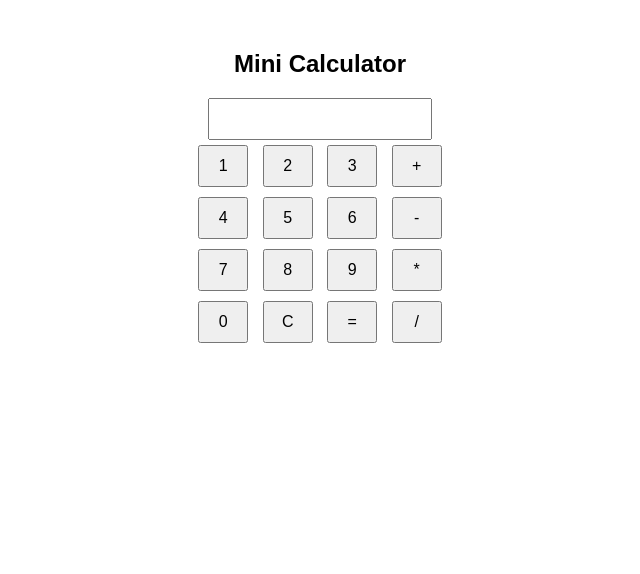
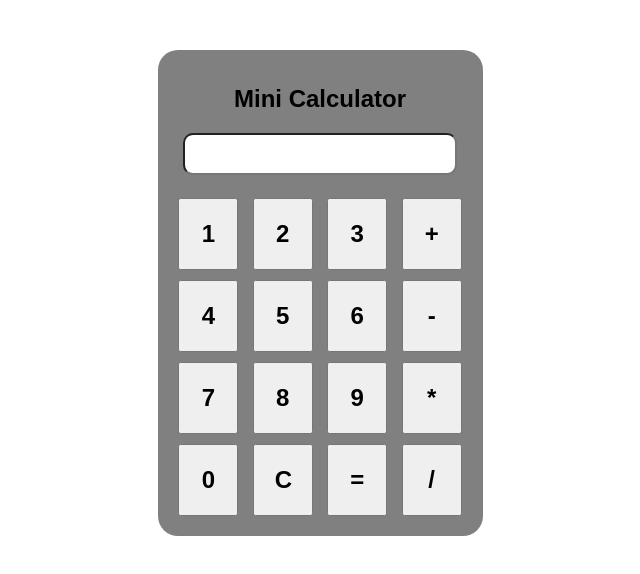
Before and after one commit to Favson/javascript-intro, a plain HTML site: page index.html in a window 1280 px wide. Shown: the whole page, without its empty margins (320-960 px from the left). Drawn offline with Linux system fonts and the light colour scheme.

Commit message:
update calculator

```diff
--- a/index.html
+++ b/index.html
@@ -12,24 +12,35 @@
           }
 
           input {
-            width: 200px;
+            width: 250px;
             padding: 10px;
             font-size: 16px;
+            border-radius: 10px;
           }
 
           button {
-            width: 50px;
-            padding: 10px;
-            font-size: 16px;
+            width: 60px;
+            padding: 20px;
+            font-size: 24px;
+            font-weight: bold;
             margin: 5px;
             cursor: pointer;
+          }
+          .container{
+            background-color: grey;
+            justify-content: center;
+            margin: 0 auto;
+            border-radius: 20px;
+            padding: 15px;
+            width: 25%;
           }
     </style>
 </head>
 <body>
+  <div class="container">
   <h2>Mini Calculator</h2>
   <input type="text" id="display" readonly>
-    <br>
+  <br><br>
   <button onclick="appendToDisplay('1')">1</button>
   <button onclick="appendToDisplay('2')">2</button>
   <button onclick="appendToDisplay('3')">3</button>
@@ -49,6 +60,7 @@
   <button onclick="clearDisplay()">C</button>
   <button onclick="calculateResult()">=</button>
   <button onclick="appendToDisplay('/')">/</button>
+  </div>
 
     <script>
       function appendToDisplay(value) {
```
Lines whose indentation alone changed are shown as unchanged.
